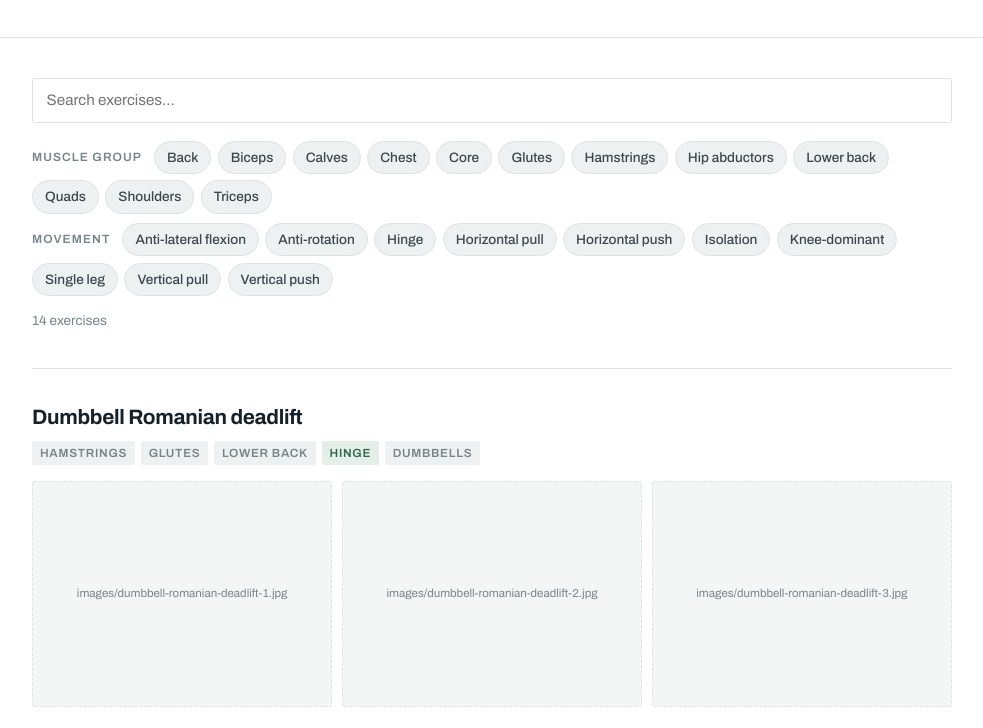
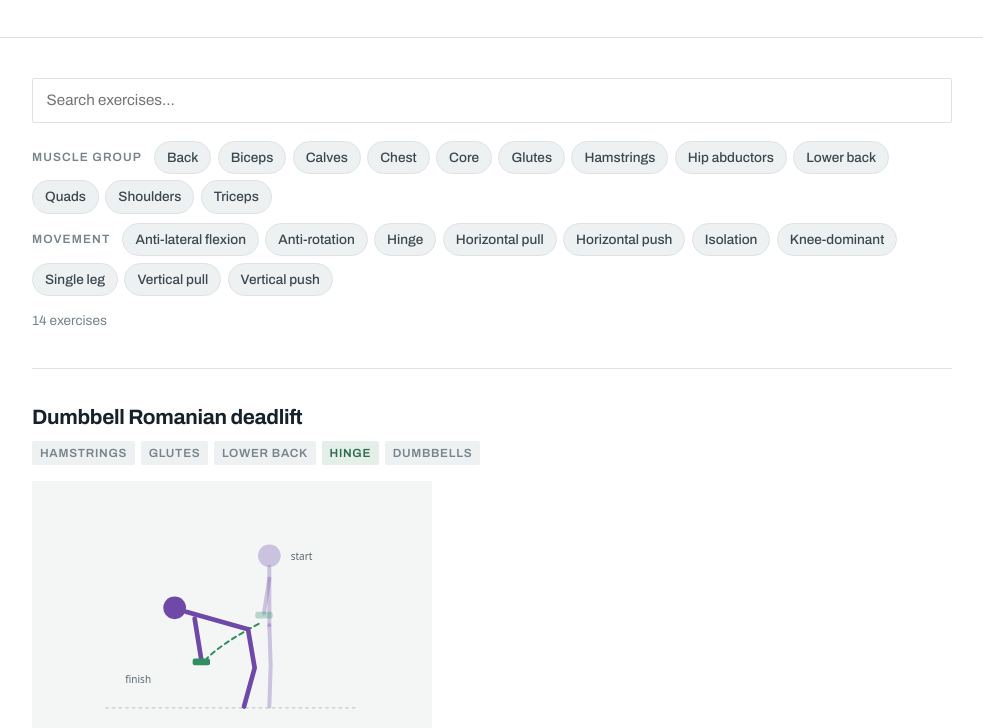
Before and after one commit to kianrogerdi/fitness, a plain HTML site: page index.html in a window 1280 px wide. Shown: the part 216-944 px from the top of the page, without its empty margins (148-1131 px from the left). Drawn offline with nearby package versions, Linux system fonts and the light colour scheme.

Commit message:
Add files via upload

```diff
--- a/index.html
+++ b/index.html
@@ -125,18 +125,15 @@
     padding:.2rem .5rem;border-radius:2px;background:var(--chip);color:var(--mute);
   }
   .tag.pattern{background:var(--signal-soft);color:var(--signal)}
-  .shots{
-    display:grid;grid-template-columns:repeat(3,1fr);gap:.6rem;margin:0 0 1.5rem;
-  }
-  .shots figure{margin:0}
+  .shots{margin:0 0 1.5rem;max-width:25rem}
   .shots img{
-    display:block;width:100%;aspect-ratio:4/3;object-fit:cover;background:var(--panel);
+    display:block;width:100%;aspect-ratio:3/2;object-fit:contain;background:var(--panel);
     border-radius:2px;
   }
   .shots .missing{
     display:flex;align-items:center;justify-content:center;text-align:center;
-    aspect-ratio:4/3;background:var(--panel);border:1px dashed var(--rule);
-    border-radius:2px;color:var(--mute);font-size:.72rem;padding:.5rem;
+    aspect-ratio:3/2;background:var(--panel);border:1px dashed var(--rule);
+    border-radius:2px;color:var(--mute);font-size:.78rem;padding:.5rem;
     word-break:break-all;line-height:1.35;
   }
   .caption{font-size:.78rem;color:var(--mute);margin:.35rem 0 0;line-height:1.35}
@@ -200,7 +197,9 @@
 <script>
 /* ============================================================
    EXERCISES — edit this list to add or change exercises.
-   slug       used for the image filenames: images/<slug>-1.jpg
+   slug       used for the illustration filename: images/<slug>.svg
+   image      optional — set it to use a different file, e.g. a photo:
+              image: "images/leg-press.jpg"
    categories muscle groups — these build the first filter row
    patterns   movement patterns — these build the second filter row
    ============================================================ */
@@ -490,13 +489,9 @@ qInput.addEventListener("input", e => { state.q = e.target.value.toLowerCase().t
 function esc(s){ return String(s).replace(/[&<>"']/g, c => ({ "&":"&amp;","<":"&lt;",">":"&gt;",'"':"&quot;","'":"&#39;" }[c])); }
 
 function shots(ex) {
-  return [1,2,3].map(n => {
-    const src = "images/" + ex.slug + "-" + n + ".jpg";
-    return `<figure>
-      <img src="${src}" alt="${esc(ex.name)}, photo ${n}" loading="lazy"
-           onerror="this.outerHTML='<div class=\\'missing\\'>${esc(src)}</div>'">
-    </figure>`;
-  }).join("");
+  const src = ex.image || ("images/" + ex.slug + ".svg");
+  return `<img src="${src}" alt="${esc(ex.name)}" loading="lazy"
+       onerror="this.outerHTML='<div class=\\'missing\\'>${esc(src)}</div>'">`;
 }
 
 function card(ex) {
```
Also changed, not shown: images/dumbbell-bench-press.svg (added), images/dumbbell-romanian-deadlift.svg (added), images/hip-thrust.svg (added), images/pallof-press.svg (added), images/side-plank.svg (added), images/single-arm-row.svg (added), images/single-leg-rdl.svg (added), images/standing-calf-raise.svg (added), images/step-up.svg (added).
